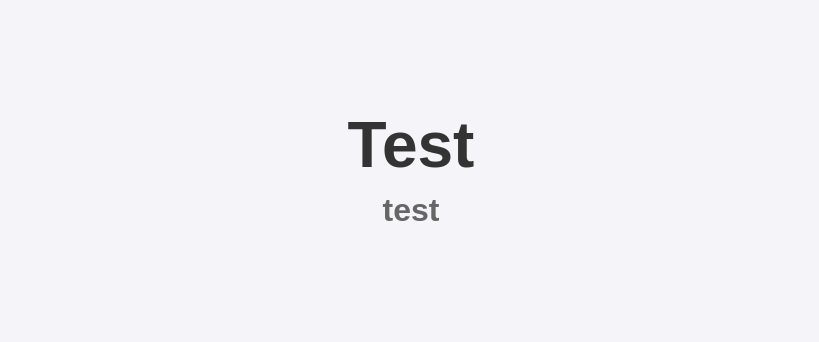
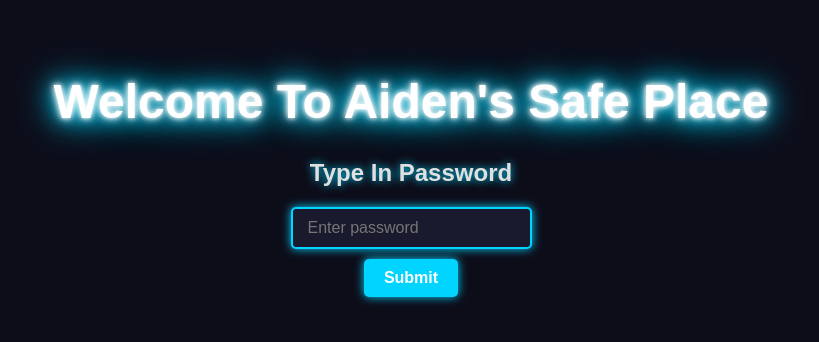
Before and after one commit to hamzicaiden-design/project-isd12, a plain HTML site: page index.html in a window 1280 px wide. Shown: the part 218-560 px from the top of the page, without its empty margins (229-1048 px from the left). Drawn offline with Linux system fonts and the light colour scheme.

Commit message:
Update index.html

```diff
--- a/index.html
+++ b/index.html
@@ -3,7 +3,7 @@
 <head>
   <meta charset="UTF-8">
   <meta name="viewport" content="width=device-width, initial-scale=1.0">
-  <title>Test Page</title>
+  <title>Welcome To Aiden's Safe Place</title>
   <style>
     body {
       font-family: Arial, sans-serif;
@@ -13,24 +13,99 @@
       align-items: center;
       height: 100vh;
       margin: 0;
-      background-color: #f4f4f9;
-      color: #333;
+      background-color: #0d0d1a;
+      color: #fff;
     }
+
     h1 {
-      font-size: 4rem;
-      margin: 0;
+      font-size: 3rem;
+      margin-bottom: 10px;
+      text-align: center;
+      color: #fff;
+      text-shadow:
+        0 0 5px #fff,
+        0 0 10px #fff,
+        0 0 20px #00d4ff,
+        0 0 30px #00d4ff,
+        0 0 40px #00d4ff;
     }
+
     h2 {
-      font-size: 2rem;
-      color: #666;
-      margin-top: 10px;
+      font-size: 1.5rem;
+      color: #e0e0e0;
+      margin-bottom: 20px;
+      text-shadow: 0 0 8px #00d4ff;
+    }
+
+    .login-container {
+      display: flex;
+      flex-direction: column;
+      align-items: center;
+      gap: 10px;
+    }
+
+    input[type="password"] {
+      padding: 10px 15px;
+      font-size: 1rem;
+      border: 2px solid #00d4ff;
+      border-radius: 5px;
+      background-color: #1a1a2e;
+      color: #fff;
+      outline: none;
+      box-shadow: 0 0 10px #00d4ff;
+    }
+
+    button {
+      padding: 10px 20px;
+      font-size: 1rem;
+      color: #fff;
+      background-color: #00d4ff;
+      border: none;
+      border-radius: 5px;
+      cursor: pointer;
+      box-shadow: 0 0 10px #00d4ff;
+      font-weight: bold;
+    }
+
+    button:hover {
+      background-color: #0099cc;
+      box-shadow: 0 0 15px #0099cc;
+    }
+
+    #message {
+      margin-top: 15px;
+      font-size: 1.2rem;
+      font-weight: bold;
     }
   </style>
 </head>
 <body>
 
-  <h1>Test</h1>
-  <h2>test</h2>
+  <h1>Welcome To Aiden's Safe Place</h1>
+  <h2>Type In Password</h2>
+
+  <div class="login-container">
+    <input type="password" id="passwordInput" placeholder="Enter password">
+    <button onclick="checkPassword()">Submit</button>
+    <div id="message"></div>
+  </div>
+
+  <script>
+    function checkPassword() {
+      const input = document.getElementById("passwordInput").value;
+      const message = document.getElementById("message");
+
+      if (input === "1234") {
+        message.style.color = "#00ffcc";
+        message.style.textShadow = "0 0 10px #00ffcc";
+        message.textContent = "Access Granted!";
+      } else {
+        message.style.color = "#ff0055";
+        message.style.textShadow = "0 0 10px #ff0055";
+        message.textContent = "Incorrect Password. Try again.";
+      }
+    }
+  </script>
 
 </body>
 </html>
```
